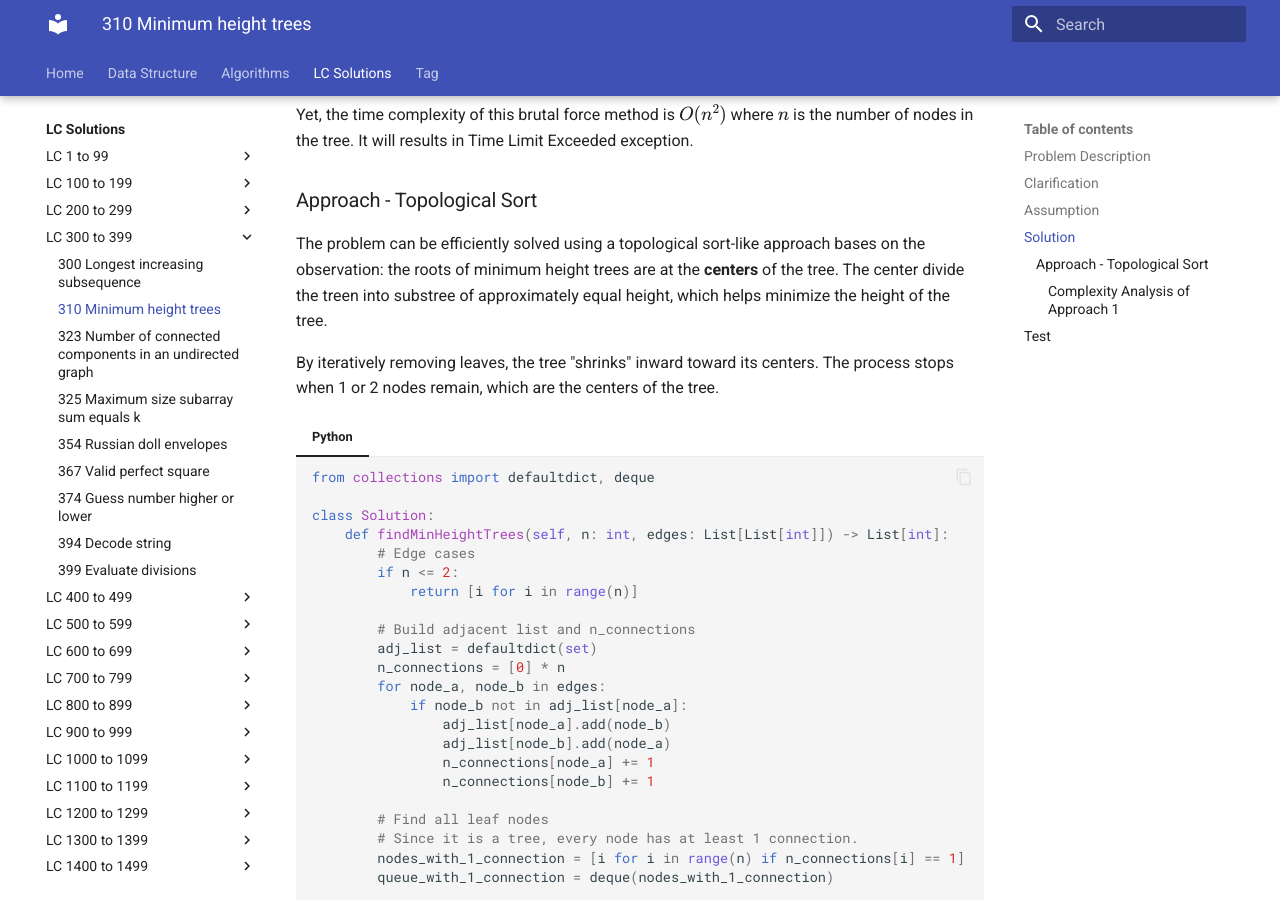
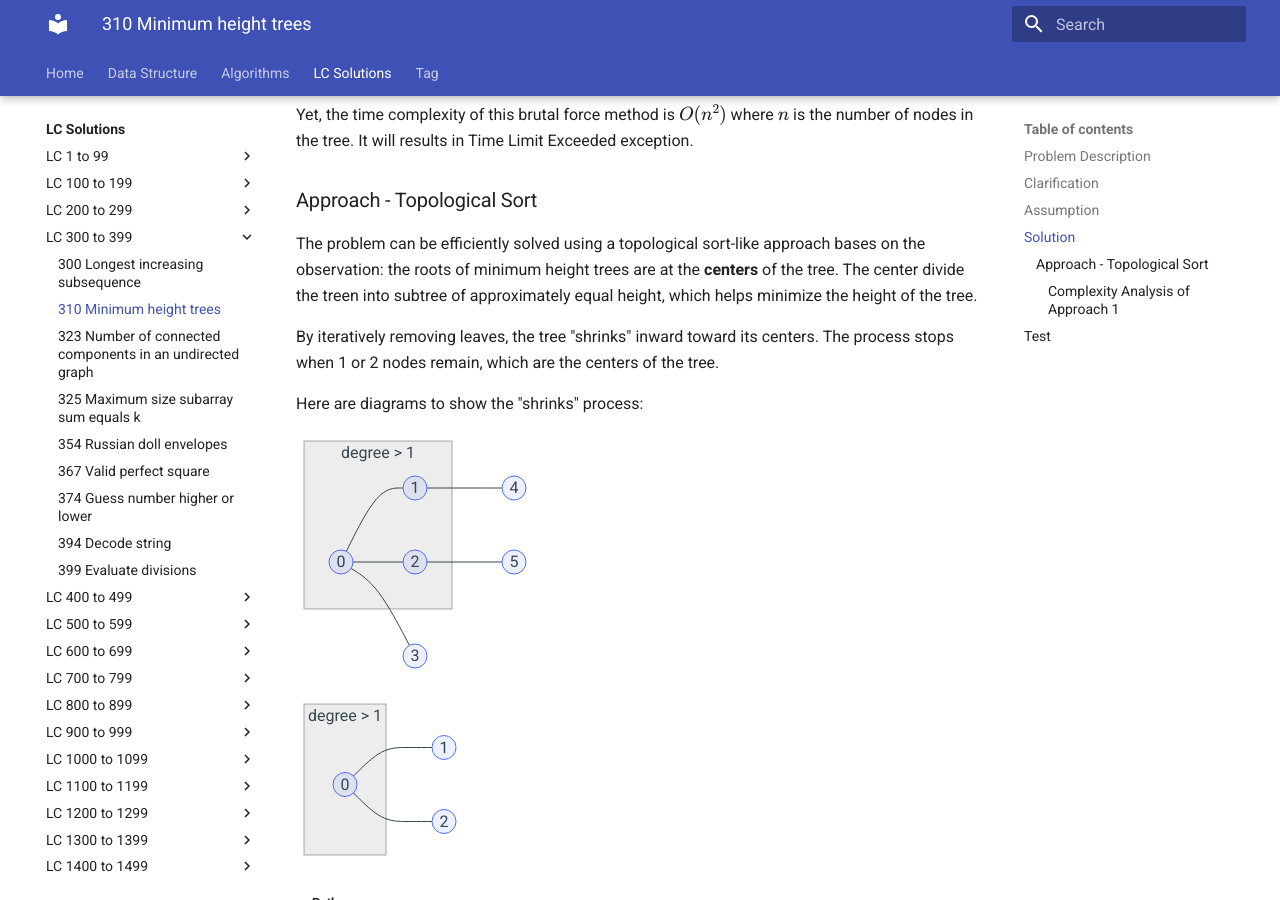
Before and after one commit to RogerLuo-Code/coding-practice, an MkDocs documentation site: the page built from docs/lc-solutions/lc0300-0399/lc0310-minimum-height-trees.md, in a window 1280 px wide and 900 px high, scrolled down 1061 px. Built offline with MkDocs 1.6.1 and Material for MkDocs 9.7.7, drawn with Linux system fonts in a browser that asks for light colours.

Commit message:
Add tree shrink diagram for LC 310

````diff
--- a/docs/lc-solutions/lc0300-0399/lc0310-minimum-height-trees.md
+++ b/docs/lc-solutions/lc0300-0399/lc0310-minimum-height-trees.md
@@ -47,11 +47,44 @@ of nodes in the tree. It will results in Time Limit Exceeded exception.
 
 The problem can be efficiently solved using a topological sort-like approach bases on
 the observation: the roots of minimum height trees are at the **centers** of the tree.
-The center divide the treen into substree of approximately equal height, which helps
+The center divide the treen into subtree of approximately equal height, which helps
 minimize the height of the tree.
 
 By iteratively removing leaves, the tree "shrinks" inward toward its centers. The
 process stops when 1 or 2 nodes remain, which are the centers of the tree.
+
+Here are diagrams to show the "shrinks" process:
+
+```mermaid
+graph LR
+    node0((0))
+    node1((1))
+    node2((2))
+    node3((3))
+    node4((4))
+    node5((5))
+
+    node0---node3
+    node1---node4
+    node2---node5
+    subgraph "degree > 1"
+    node0---node1
+    node0---node2
+    end
+```
+
+```mermaid
+graph LR
+    node0((0))
+    node1((1))
+    node2((2))
+
+    node0---node1
+    node0---node2
+    subgraph "degree > 1"
+    node0
+    end
+```
 
 === "Python"
     ```python
````
